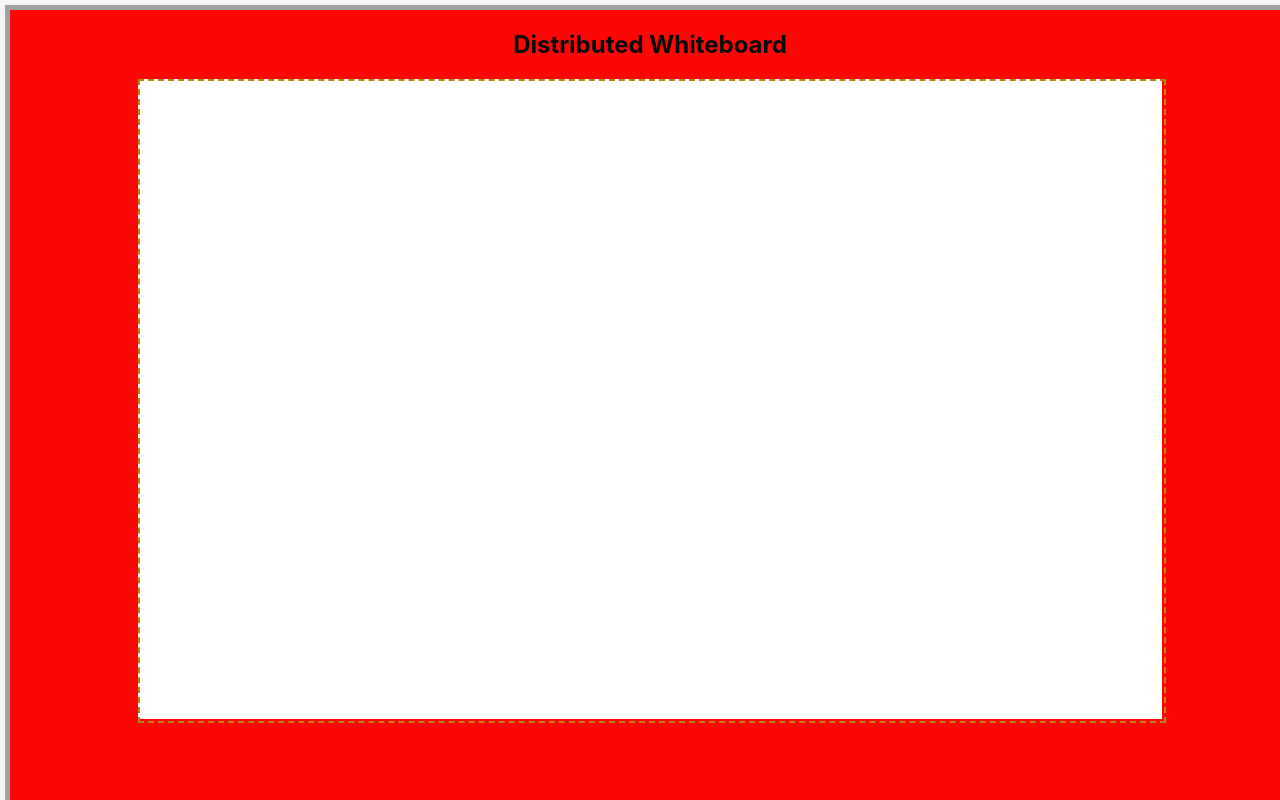
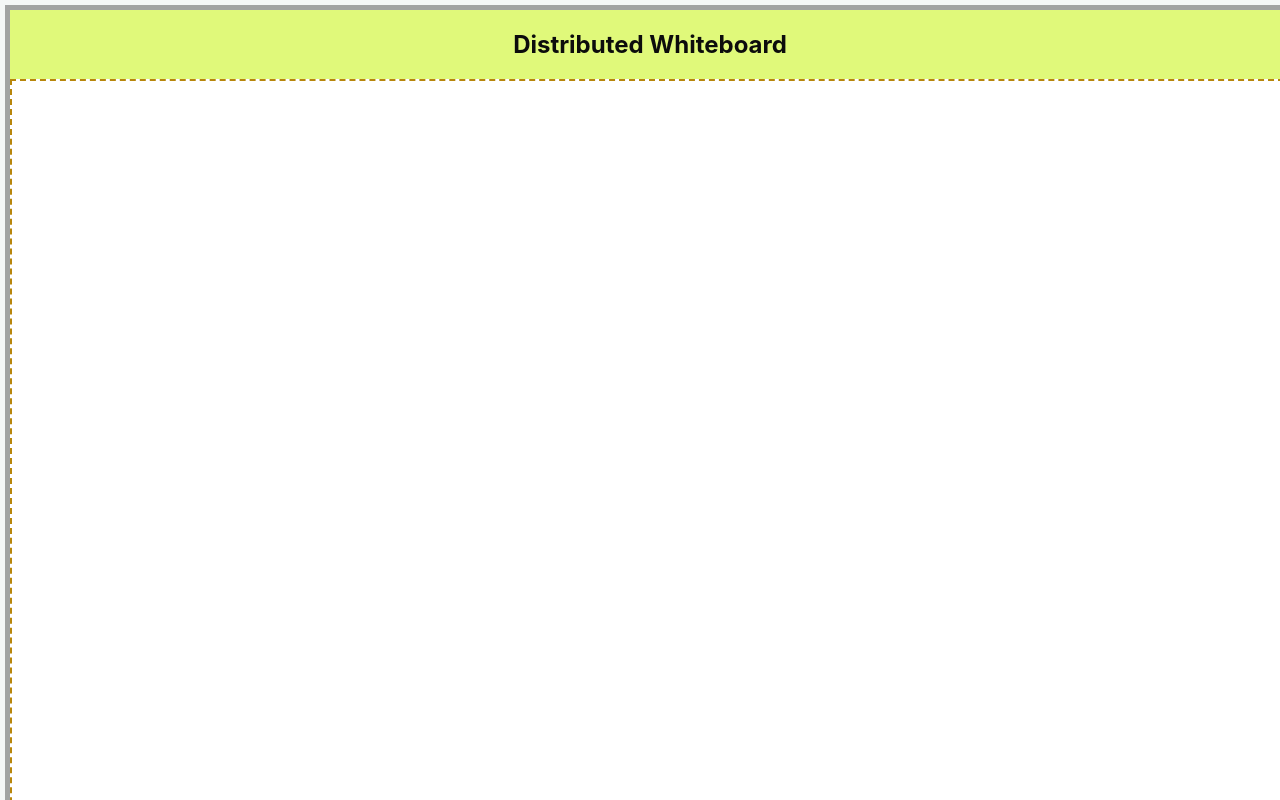
Before and after one commit to vamsikrishnas21/board, a React (Create React App) app in the folder interface/whiteboard/: page / in a window 1280 px wide. Built offline with nearby package versions, Linux system fonts and the light colour scheme.

Commit message:
Update style.css

```diff
--- a/interface/whiteboard/src/components/layout/style.css
+++ b/interface/whiteboard/src/components/layout/style.css
@@ -2,10 +2,10 @@
   position: fixed;
   width: 100%;
   height: 100%;
-  background-color: rgb(252, 6, 6);
+  background-color: rgb(224, 249, 122);
   background-repeat: no-repeat;
   background-size: cover;
-  border: 10px ridge rgb(243, 246, 245);
+  border: 10px ridge rgb(245, 247, 246);
 }
 
 .color-picker-container {
@@ -16,7 +16,7 @@
 
 .brushsize-container {
   display: inline;
-  color: rgb(5, 5, 5);
+  color: rgb(12, 12, 12);
   margin-left: 100px;
 }
 
@@ -27,14 +27,14 @@
 }
 
 .whiteboard-layout {
-  width: 80%;
-  height: 80%;
+  width: 100%;
+  height: 100%;
   margin: auto;
   margin-top: 1%;
   background: white;
 }
 
-/* name hading */
+
 
 .name-midile {
   text-align: justify;
@@ -44,6 +44,10 @@
   margin-top: -10px;
 }
 h2{
-  color:rgb(9, 9, 9);
+  color:rgb(12, 12, 12);
 
 }
+h4{
+  color:rgb(12, 12, 12);
+
+}
```
